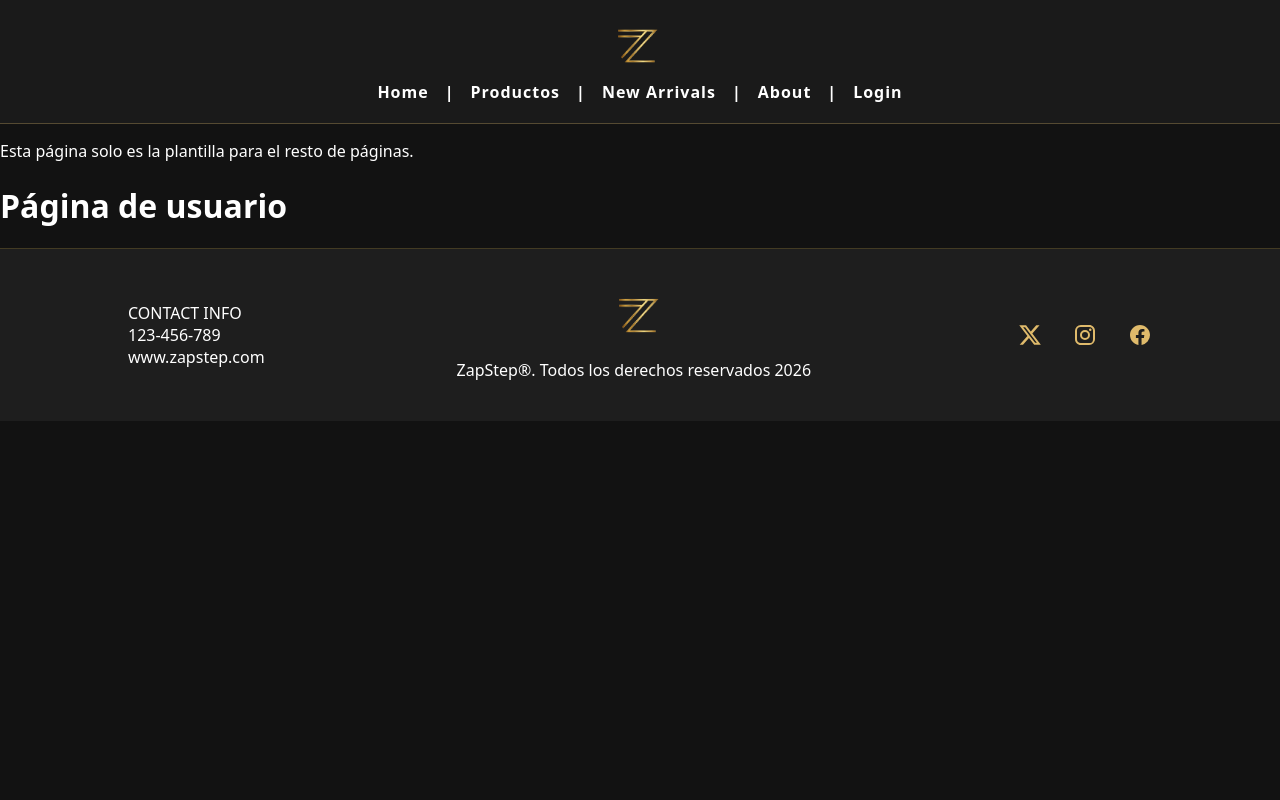
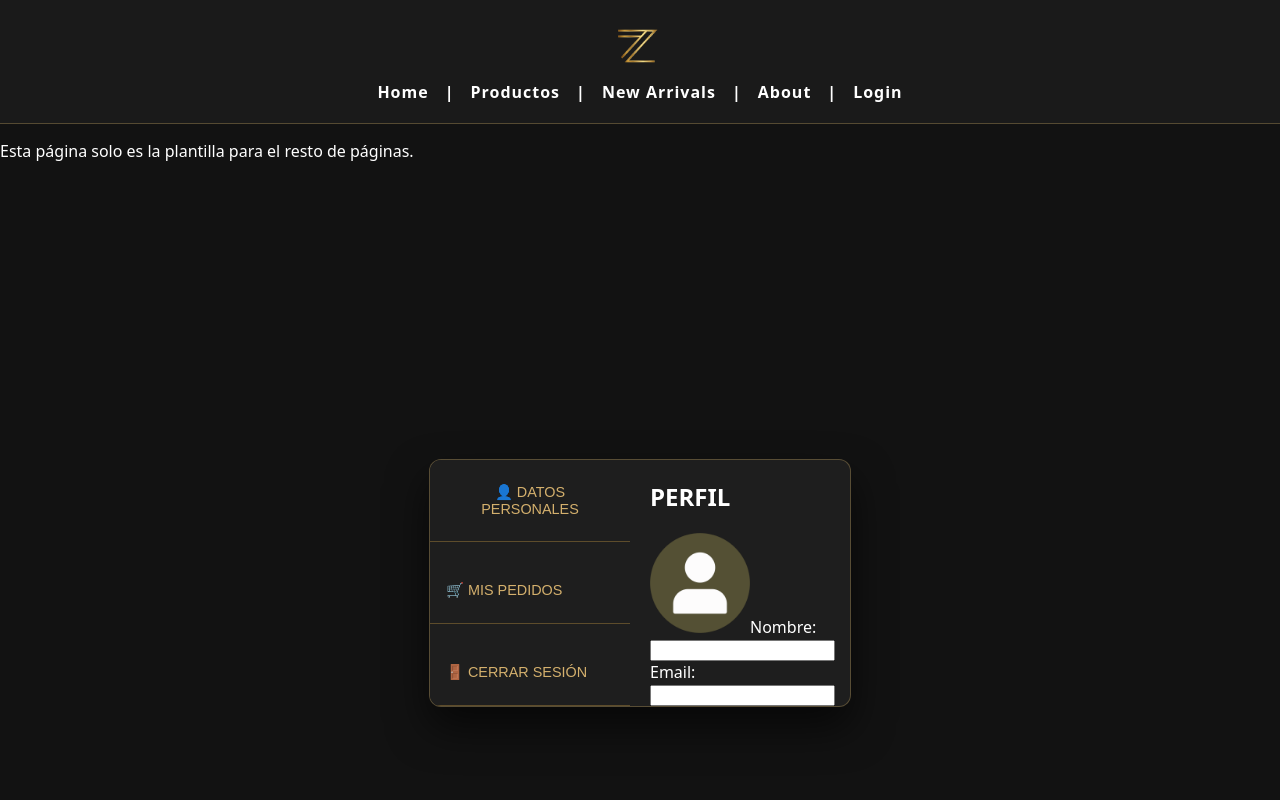
Before and after one commit to kylewenad/Proyecto_Desarrollo_Interfaces, a React (Vite) app in the folder frontend/: page /Profile in a window 1280 px wide. Shown: the top 800 px of the page. Built offline with nearby package versions, Linux system fonts and the light colour scheme.

Commit message:
añadido profile

```diff
--- a/frontend/src/main.jsx
+++ b/frontend/src/main.jsx
@@ -1,11 +1,14 @@
 import  React  from 'react';
 import  ReactDOM  from 'react-dom/client';
 import { BrowserRouter } from 'react-router-dom';
+import { AuthProvider } from './context/AuthContext';
 import App from './App';
 
 
 ReactDOM.createRoot(document.getElementById('root')).render(
 <BrowserRouter>
+<AuthProvider>
 <App />
+</AuthProvider>
 </BrowserRouter>
 );
--- a/frontend/src/pages/Login.jsx
+++ b/frontend/src/pages/Login.jsx
@@ -1,70 +1,44 @@
+import { useState } from 'react';
+import { useAuth } from '../context/AuthContext';
+import '../styles/components/form.css';
+
+
 export default function Login() {
-return (
+    const { login }  = useAuth('');
+    const [email,setEmail] = useState('');
+    const [password,setPassword] = useState('');
+    const [error,setError] = useState('');
+    const onSubmit = async (e)=>{
+        e.preventDefault();
+    const ok = await login(email, password);
+    if(!ok) {
+        setError('Credenciales inválidas');
+    } else {
+        window.location.href='/profile';
+    }
+    };
+    return (
 
-<main class="login">
-    <section class="login__section">
-        <div class="login__container">
-            <header class="login__header">
-                <h1 class="login__title">Inicia sesión</h1>
-                     <p class="login__subtitle">
-                        Introduce tus datos para acceder a tu cuenta
-                    </p>
-            </header>
-            <form class="login__form" id="loginForm">
-                <div class="login__field">
-                    <label class="login__label" for="email">Email</label>
-                        <div class="login__input-wrapper">
-                            <i class="fa-solid fa-envelope login__icon"></i>
-                                <input
-                                    class="login__input"
-                                    type="email"
-                                    id="email"
-                                    name="email"
-                                    placeholder="Email"
-                                    required
-                                />
-                        </div>
-                </div>
+    <section className="section__form">
+        <div className="container">
+            <form onSubmit={onSubmit} className="form">
+                <h2 className="header__form"><strong>Login</strong></h2>
+                <label>Email</label>
+                    <input className="form__input-wrapper" type="email" value={email} onChange={e=>setEmail(e.target.value)} required />
+                <label>Contraseña</label>
+                <input className="form__input-wrapper" type="password" value={password} onChange={e=>setPassword(e.target.value)} required />
+                {error && <p>{error}</p>}
+                <button className="form__button" type="submit">Entrar</button>
+            </form>
 
-                <div class="login__field">
-                    <label class="login__label" for="password">Contraseña</label>
-                    <div class="login__input-wrapper">
-                        <i class="fa-solid fa-lock login__icon"></i>
-                        <input
-                        class="login__input"
-                        type="password"
-                        id="password"
-                        name="password"
-                        placeholder="Contraseña"
-                        required
-                        />
-                    </div>
-                    </div>
-
-            <div class="login__remember">
-              <input
-                class="login__checkbox"
-                type="checkbox"
-                id="remember"
-                name="remember"
-              />
-              <label class="login__remember-label" for="remember">
-                Recuérdame
-              </label>
-            </div>
-
-            <button class="login__button" type="submit">Iniciar sesión</button>
-
-            <p class="login__register">
-              ¿No tienes cuenta?
-              <a class="login__register-link" href="./register.html">
-                Crea una aquí
-              </a>
+            <p className="login__register">
+                ¿No tienes cuenta?<br></br>
+                    <a className="register__login-link" href="/register">
+                        Crear cuenta
+                </a>
             </p>
-                    </form>
         </div>
-        </section>
-    </main>
+    </section>
 
 )
 }
--- /dev/null
+++ b/frontend/src/pages/Pedidos.jsx
@@ -0,0 +1,3 @@
+export default function Pedidos() {
+  return <h1>Página de pedidos</h1>;
+}
--- a/frontend/src/pages/Profile.jsx
+++ b/frontend/src/pages/Profile.jsx
@@ -1,3 +1,59 @@
-export default function Profile() {
-  return <h1>Página de usuario</h1>;
-}
+import { useNavigate } from "react-router-dom";
+import profile_img from "../assets/profile_img.png"
+import '../styles/profile.css';
+import { useState } from 'react';
+
+export default function ProfileMenu() {
+  const [user,setUser] = useState('');
+  const [email,setEmail] = useState('');
+  const navigate = useNavigate();
+
+  const logout = () => {
+    localStorage.removeItem("user");
+    navigate("/login");
+  };
+
+  return (
+    <section className="section__profile">
+      <div className="container__profile">
+
+        <div className="aside__profile">
+          <button className="aside__button" onClick={() => navigate("/profile")}>
+            👤 DATOS PERSONALES
+          </button>
+
+          <button className="aside__button" onClick={() => navigate("/pedidos")}>
+            🛒 MIS PEDIDOS
+          </button>
+
+          <button className="aside__button" onClick={logout}>
+            🚪 CERRAR SESIÓN
+          </button>
+        </div>
+
+        <div className="info__profile">
+          <h2>PERFIL</h2>
+          <img src={profile_img} alt="imagen por defecto del perfil"/>
+
+            <label>Nombre: </label>
+              <input className="profile__input"
+                type="text"
+                value={user}
+                readOnly></input>
+            <label>Email: </label>
+              <input className="profile__input"
+                type="text"
+                value={email}
+                readOnly>
+              </input>
+
+        </div>
+      </div>
+    </section>
+  );
+} /*<label>Direccion: </label>
+              <input className="profile__input"
+                type="text"
+                value={direccion}
+                readOnly>
+              </input>*/
--- a/frontend/src/pages/Register.jsx
+++ b/frontend/src/pages/Register.jsx
@@ -15,24 +15,24 @@ const onSubmit = async (e)=>{
   setOk(true);
 };return (
     <>
-    <section className="register">
-        <div className="register__container">
-          <form onSubmit={onSubmit} className="register__form">
-            <h2 className="register__header"><strong>Registro</strong></h2>
+    <section className="section__form">
+        <div className="container">
+          <form onSubmit={onSubmit} className="form">
+            <h2 className="header__form"><strong>Registro</strong></h2>
 
             <label>Nombre</label>
-              <input className="register__input-wrapper" value={username} onChange={e=>setName(e.target.value)} required />
+              <input className="form__input-wrapper" value={username} onChange={e=>setName(e.target.value)} required />
             <label>Email</label>
-              <input className="register__input-wrapper" type="email" value={email} onChange={e=>setEmail(e.target.value)} required />
+              <input className="form__input-wrapper" type="email" value={email} onChange={e=>setEmail(e.target.value)} required />
            <label>Contraseña</label>
-              <input className="register__input-wrapper" type="password" value={password} onChange={e=>setPassword(e.target.value)} required />
+              <input className="form__input-wrapper" type="password" value={password} onChange={e=>setPassword(e.target.value)} required />
 
-          <button className="register__button">Crear cuenta</button>
+          <button className="form__button">Crear cuenta</button>
           {ok && <p>Usuario creado. ¡Ya puedes iniciar sesión!</p>}
           </form>
           <p className="login__register">
             ¿Ya tienes cuenta?<br></br>
-              <a className="register__login-link" href="login.html">
+              <a className="register__login-link" href="/login">
                 Inicia sesión aquí
               </a>
           </p>
--- a/frontend/src/routes/AppRoutes.jsx
+++ b/frontend/src/routes/AppRoutes.jsx
@@ -7,6 +7,7 @@ import Register from '../pages/Register';
 import About from '../pages/About';
 import Login from '../pages/Login';
 import Profile from '../pages/Profile';
+import Pedidos from '../pages/Pedidos';
 
 export default function AppRoutes() {
   return (
@@ -18,7 +19,10 @@ export default function AppRoutes() {
           <Route path="/About" element={<About />} />
           <Route path="/Register" element={<Register />} />
           <Route path="/Login" element={<Login />} />
+
           <Route path="/Profile" element={<Profile />} />
+          <Route path="/Pedidos" element={<Pedidos />} />
+
       </Routes>
     </>
   )
--- /dev/null
+++ b/frontend/src/styles/profile.css
@@ -0,0 +1,74 @@
+.section__profile{
+    height: calc(100vh - 70px);
+    display:flex;
+    align-items:center;
+    justify-content:center;
+    padding:40px;
+
+    background-size:cover;
+    background-position:center;
+    background-repeat:no-repeat;
+    position:relative;
+}
+
+.container__profile{
+    display:grid;
+    grid-template-columns: 1fr 1fr;
+    gap: 20px;
+    position:relative;
+    z-index:1;
+    width:100%;
+    max-width:420px;
+    padding:0;
+    border-radius:12px;
+    background:var(--bg-surface);
+    backdrop-filter:blur(12px);
+    border:1px solid var(--border-gold);
+    box-shadow:0 20px 40px rgba(0,0,0,0.6);
+    color: var(--text-);
+    overflow: hidden;
+}
+
+.aside__profile{
+    display:flex;
+    flex-direction:column;
+    gap:16px;
+    max-width: 420px;
+}
+
+.aside__button{
+    width: 100%;
+    display: flex;
+    align-items: center;
+    gap: 1rem;
+
+    padding: 1.5rem 1rem;
+    background: var(--bg-surface);
+    color: #d4b06d;
+
+    border: none;
+
+    border-bottom: 1px solid #5d4c2b;
+    overflow: hidden;
+    font-size: 0.9rem;
+    text-transform: uppercase;
+
+    cursor: pointer;
+    transition: 0.3s;
+}
+
+.aside__button:hover{
+    transform:translateY(-2px);
+    box-shadow:var(--gold-glow);
+}
+
+.info_profile{
+    position: relative;
+    align-items: center;
+    text-align: center;
+}
+
+.info__profile img{
+    max-width: 100px;
+
+}
```
Also changed, not shown: frontend/src/styles/components/form.css (+10 -10 lines), frontend/src/assets/profile_img.png (added), frontend/src/context/AuthContext.jsx (line endings or trailing spaces).
